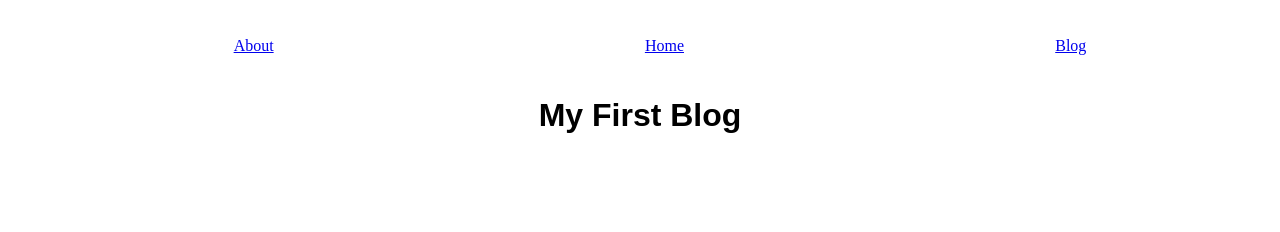
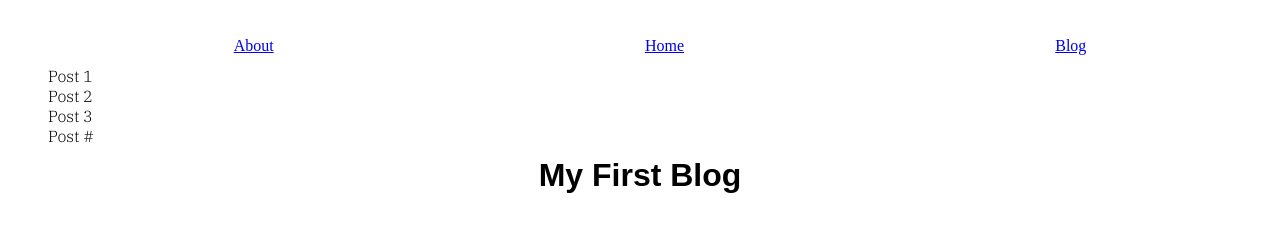
Before and after one commit to phuongvi1512/my_porfolio, a plain HTML site: page blog.html in a window 1280 px wide. Drawn offline with Linux system fonts and the light colour scheme.

Commit message:
part 3: add second navigation to blog.html, use flexbox

```diff
--- a/CSS/style.css
+++ b/CSS/style.css
@@ -37,6 +37,12 @@ nav ul {
     align-items: center;
 }
 
+.container {
+    display: flex;
+    justify-content: left;
+    align-items: center;
+    flex-direction: row;
+}
 nav li {
     list-style-type: none;
 }
--- a/blog.html
+++ b/blog.html
@@ -21,6 +21,15 @@
         </ul>
     </nav>
 
+    <nav class="container">
+        <ol>
+            <li>Post 1</li>
+            <li>Post 2</li>
+            <li>Post 3</li>
+            <li>Post #</li>
+        </ol>
+    </nav>
+
     <h1> My First Blog</h1>
 
 </body>
```
